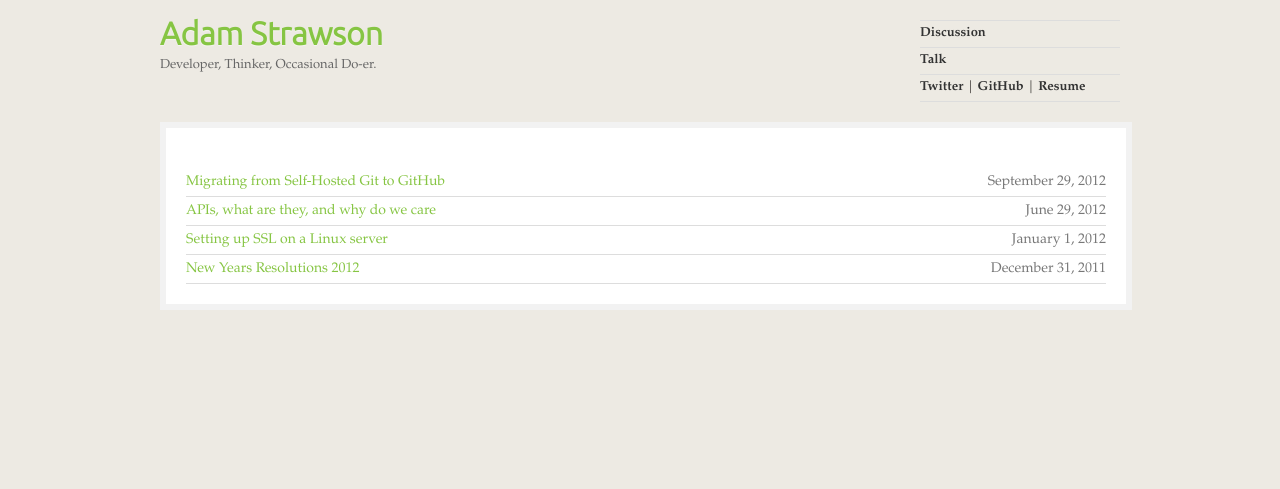
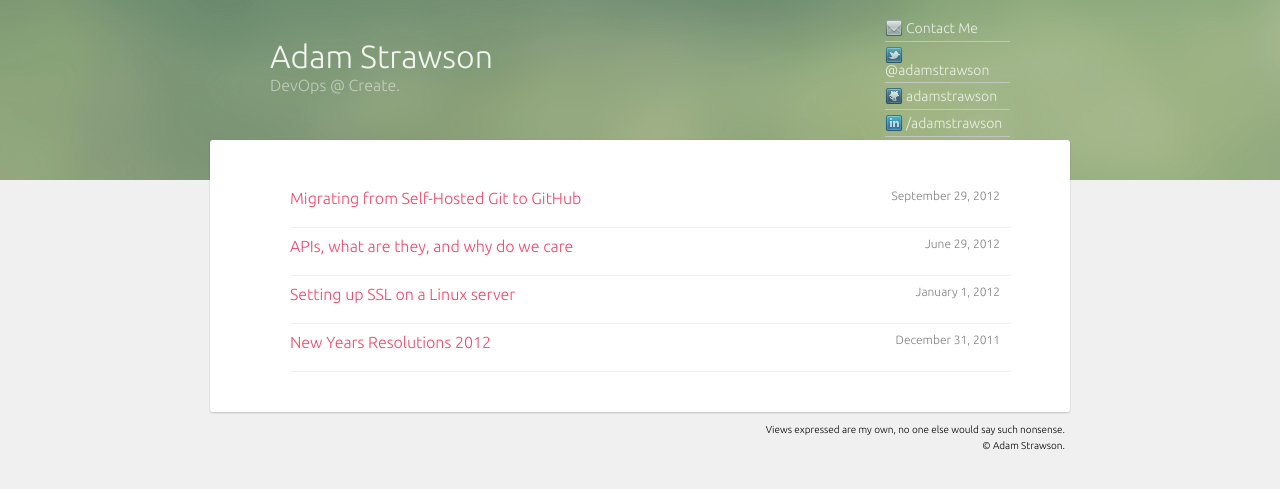
Before and after one commit to adamstrawson/adamstrawson.github.com, a Jekyll site: the page built from index.html, in a window 1280 px wide. Shown: the top 489 px of the page. Built offline with Jekyll 4.4.1, drawn with Linux system fonts in a browser that asks for light colours; Markdown is read by kramdown in place of the engine named in the settings; comment, search, counter and statistics services are not loaded.

Commit message:
2013 Redesign changes

```diff
--- a/_layouts/default.html
+++ b/_layouts/default.html
@@ -1,15 +1,20 @@
-<!DOCTYPE html>
-
-<html>
+<!doctype html>
+<html lang="en">
     <head>
         <meta charset="utf-8">
-        <title>{{ page.title }}</title>
+        <title></title>
 
-        <link rel="stylesheet" type="text/css" href="/css/reset.css" />
-        <link rel="stylesheet" type="text/css" href="/css/screen.css" />
-        <link rel="stylesheet" type="text/css" href="/css/monokai.css" />
+        <link rel="stylesheet" href="/css/reset.css">
+        <link rel="stylesheet" href="/css/screen.css">
+        <link rel="stylesheet" href="/css/monokai.css" />
+        <link href='http://fonts.googleapis.com/css?family=Ubuntu:300,400,500' rel='stylesheet' type='text/css'>
 
-        <link href='http://fonts.googleapis.com/css?family=Ubuntu:300' rel='stylesheet' type='text/css'>
+        <!--[if lt IE 9]>
+            <script src="//html5shiv.googlecode.com/svn/trunk/html5.js"></script>
+        <![endif]-->
+
+        <meta name="viewport" content="width=device-width">
+
         <script type="text/javascript">
 
           var _gaq = _gaq || [];
@@ -23,29 +28,45 @@
           })();
 
         </script>
+
     </head>
-
     <body>
 
-        <div id="container">
+        <header>
+            <div class="wrapper">
+                <div class="name">
+                    <a href="/">
+                        <h1>Adam Strawson</h1>
+                        <h2>DevOps @ Create.</h2>
+                    </a>
+                </div>
+                <div class="social">
+                    <ul>
+                        <li><a href="/contact" title="Contact Adam Strawson"><i class="icon-email"></i>Contact Me</a></li>
+                        <li><a href="https://twitter.com/adamstrawson" title="Twitter: Adam Strawson" target="_blank"><i class="icon-twitter"></i>@adamstrawson</a></li>
+                        <li><a href="https://github.com/adamstrawson" title="GitHub: Adam Strawson" target="_blank"><i class="icon-github"></i>adamstrawson</a></li>
+                        <li><a href="https://linkedin.com/in/adamstrawson" title="Linkedin: Adam Strawson" target="_blank"><i class="icon-linkedin"></i>/adamstrawson</a></li>
+                    </ul>
+                </div>
+            </div>
+        </header>
 
-            <div class="header">
-                <a href="/" class="logo">Adam Strawson</a>
-
-                <ul class="nav">
-                    <li><a href="/">Discussion</a></li>
-                    <li><a href="/talk">Talk</a></li>
-                    <li><a href="http://twitter.com/adamstrawson" target="_blank">Twitter</a> | <a href="http://github.com/adamstrawson" target="_blank">GitHub</a> | <a href="http://adamstrawson.github.com/resume/" target="_blank">Resume</a></li>
-                </ul>
-
-                <p>
-                    Developer, Thinker, Occasional Do-er.
-                </p>
+        <div id="content">
+            {{ content }}
         </div>
 
-            <div class="main">
-                {{ content }}
-            </div>
-        </div>
+        <footer>
+            <p>Views expressed are my own, no one else would say such nonsense.<br />
+            &copy; Adam Strawson.</p>
+        </footer>
+        <script type="text/javascript">
+        var disqus_shortname = 'adamstrawson';
+        (function () {
+            var s = document.createElement('script'); s.async = true;
+            s.type = 'text/javascript';
+            s.src = 'http://' + disqus_shortname + '.disqus.com/count.js';
+            (document.getElementsByTagName('HEAD')[0] || document.getElementsByTagName('BODY')[0]).appendChild(s);
+        }());
+        </script>
     </body>
 </html>
--- a/css/screen.css
+++ b/css/screen.css
@@ -7,85 +7,229 @@
 */
 
 body {
-    background: #EDEAE3;
-    color: #34302D;
-    font-family: "Palatino Linotype", "Book Antiqua", Palatino, serif;
-    font-size: 14px;
-    line-height: 26px;
+    background: #F0F0F0;
+    font-family: 'Ubuntu', sans-serif;
+    font-weight: 300;
 }
 
-a {
-    color: #86C543;
+header {
+    height: 180px;
+    width: 100%;
+    background: #ccc url(../images/bg.jpg) repeat-x top left;
 }
 
-a:hover {
+#content {
+    width: 740px;
+    padding: 50px 60px 30px;
+    margin: 0 auto;
+    margin-top: -40px;
+    background: white;
+    border-radius: 3px;
+    border-color: #000;
+    box-shadow: 0 1px 2px rgba(0, 0, 0, .2);
+    margin-bottom: 10px;
+}
+
+.icon-calendar {
+    display: inline-block;
+    width: 14px;
+    height: 14px;
+    padding-right: 5px;
+    line-height: 14px;
+    vertical-align: text-top;
+    background-image: url("../images/glyphicons-halflings.png");
+    background-position: -192px -120px;
+    background-repeat: no-repeat;
+}
+
+.icon-comment {
+    display: inline-block;
+    width: 14px;
+    height: 14px;
+    padding-right: 5px;
+    line-height: 14px;
+    vertical-align: text-top;
+    background-image: url("../images/glyphicons-halflings.png");
+    background-position: -240px -120px;
+    background-repeat: no-repeat;
+}
+.icon-email {
+    display: inline-block;
+    width: 16px;
+    height: 16px;
+    padding-right: 5px;
+    line-height: 14px;
+    vertical-align: text-top;
+    background-image: url("../images/email.png");
+    background-repeat: no-repeat;
+}
+.icon-twitter {
+    display: inline-block;
+    width: 16px;
+    height: 16px;
+    padding-right: 5px;
+    line-height: 14px;
+    vertical-align: text-top;
+    background-image: url("../images/twitter.png");
+    background-repeat: no-repeat;
+}
+.icon-github {
+    display: inline-block;
+    width: 16px;
+    height: 16px;
+    padding-right: 5px;
+    line-height: 14px;
+    vertical-align: text-top;
+    background-image: url("../images/github.png");
+    background-repeat: no-repeat;
+}
+.icon-linkedin {
+    display: inline-block;
+    width: 16px;
+    height: 16px;
+    padding-right: 5px;
+    line-height: 14px;
+    vertical-align: text-top;
+    background-image: url("../images/linkedin.png");
+    background-repeat: no-repeat;
+}
+
+.comments a {
+    text-decoration: none;
+    color: #000;
+}
+
+#content span {
+    font-size: 12px;
+    opacity: .5;
+    margin-right: 10px;
+}
+
+#content h1 {
+    font-size: 36px;
+    font-weight: 300;
+    color: #FE4365;
+    margin-bottom: 40px;
+    margin-top: 20px;
+}
+
+#content p {
+    margin-bottom: 20px;
+    line-height: 24px;
+}
+
+#content a {
+    color: #83AF9B;
+    text-decoration: none;
+}
+#content a:hover {
+    text-decoration: underline;
+}
+
+#posts li {
+    list-style: none;
+    border-bottom: 1px solid #F0F0F0;
+    height: 25px;
+    margin-bottom: 10px;
+}
+
+#posts li a {
+    text-decoration: none;
+    font-weight: 300;
+}
+
+#posts li h2 {
+    float: left;
+    width: 450px;
+    color: #FE4365;
+    max-width: 75%;
+    font-weight: 300;
+}
+#posts li span.date {
+    float: right;
+    width: 150px;
+    max-width: 25%;
+    text-align: right;
+    color: #000;
+}
+
+header a {
     text-decoration: none;
 }
 
-img {
-    border: 10px solid #ccc;
-    text-align: center;
+.wrapper {
+    width: 740px;
+    margin: 0 auto;
 }
 
-h1 a {
-    color: #FCB040;
-    text-decoration: none;
+.name {
+    float: left;
+}
+.name a {
+    color: #fff;
+}
+.social {
+    float: right;
+    color: #fff;
+    font-weight: 300;
+    margin-top: 20px;
+}
+.social ul li {
+    width: 125px;
+    font-size: 14px;
+    list-style: none;
+    border-bottom: 1px solid #CCC;
+    color: #FFF;
+    opacity: 0.8;
+    padding-bottom: 5px;
+    margin-bottom: 5px;
+}
+.social ul li a {
+    color: #FFF;
+}
+.social ul li a:hover {
+    text-decoration: underline;
+}
+header h1 {
+    opacity: 0.9;
+    font-size: 32px;
+    font-weight: 300;
+    padding-top: 40px;
+}
+header h2 {
+    opacity: 0.5;
+    font-size: 16px;
+    font-weight: 300;
+    padding-top: 5px;
 }
 
-h1, h2 {
-    border-bottom: 1px solid #ddd;
-    font-family: 'Ubuntu', sans-serif;
-    font-size: 60px;
-    font-weight: normal;
-    text-shadow: 0 1px 1px rgba(255, 255, 255, 0.5);
+header .social {
+    float:right;
 }
 
-h1 {
-    color: #fcb040;
-    font-size: 32px;
-    font-weight: bold;
-    margin: 0 0 3px 0;
-    padding: 0 0 20px 0;
+footer {
+    width: 850px;
+    margin: 0 auto;
+    margin-bottom: 20px;
+}
+footer p {
+    font-size: 10px;
+    text-align: right;
+    line-height: 16px;
 }
 
-h2 {
-    color: #4cc6f3;
-    font-size: 30px;
-    margin: 0 0 8px 0;
-    padding: 0 0 8px 0;
+#content ul, #content ol {
+    margin-left: 20px;
 }
 
-h2 a {
-    text-decoration: none;
-}
-
-p {
-    margin: 0 0 14px 0;
-}
-
-p:last-child {
-    margin: 0;
-}
-
-blockquote {
-    border: 1px solid #ccc;
-    background-color: #fafafa;
-    font-size: 14px;
-    font-style: italic;
-    margin: 0 0 22px 0;
-    overflow: auto;
-    padding: 11px 15px 12px;
-}
-
-code, pre {
-    font-family: Consolas, Menlo, "Courier New", monospace;
-    font-size: 14px;
+#content ul li, #content ol li {
+    padding-bottom: 12px;
 }
 
 pre {
-    background-color: #fafafa;
-    border: 1px solid #d5d5d5;
-    border-left: 10px solid #d5d5d5;
+    background-color: #FAFAFA;
+    border: 1px solid #D5D5D5;
+    border-left: 10px solid #D5D5D5;
     font-family: Consolas, Menlo, "Courier New", monospace;
     font-size: 14px;
     line-height: 20px;
@@ -94,159 +238,3 @@ pre {
     overflow-x: auto;
     padding: 11px 15px 12px;
 }
-
-pre::-webkit-scrollbar {
-    height: 25px;
-}
-
-pre::-webkit-scrollbar-button:start,
-pre::-webkit-scrollbar-button:end {
-    display: none;
-}
-
-pre::-webkit-scrollbar-track-piece  {
-    background-color: #eee;
-}
-
-pre::-webkit-scrollbar-thumb {
-    background-color: #bbb;
-    border: 7px solid #eee;
-    -webkit-background-clip: padding-box;
-    -webkit-border-radius: 12px;
-}
-
-p code,
-li code {
-    border: 1px solid #ccc;
-    background-color: #fafafa;
-    font-size: 14px;
-    line-height: 20px;
-    padding: 1px 5px;
-    white-space: nowrap;
-}
-
-ul,
-ol {
-    list-style: inside;
-    margin: 0 0 22px 12px;
-}
-
-li {
-    margin: 0 0 5px 0;
-}
-
-#container {
-    width: 960px;
-    margin: 20px auto;
-    padding: 0;
-}
-
-.header {
-    font-size: 13px;
-    float: left;
-    padding: 0 0 20px 0;
-    width: 100%;
-}
-
-.header .logo {
-    color: #86C543;
-    font-family: 'Ubuntu', sans-serif;
-    font-size: 32px;
-    font-weight: bold;
-    text-decoration: none;
-    text-shadow: 0 1px 1px rgba(255, 255, 255, 0.5);
-}
-
-.header p {
-    color: #666;
-    line-height: 20px;
-    margin: 0 0 10px 0;
-}
-
-.main {
-    background: #fff;
-    float: left;
-    padding: 20px;
-    width: 920px;
-    border: 6px solid rgba(230,230,230,0.5);
-}
-
-ul.nav {
-    float: right;
-    width: 200px;
-    margin: 0px 0 0px 0;
-    border-top :1px solid #ddd;
-}
-
-ul.nav li {
-    list-style-type: none;
-    margin: 0;
-    padding: 0px 0;
-    border-bottom: 1px solid #ddd;
-}
-
-ul.nav li a {
-    color: #333;
-    font-weight: bold;
-    text-decoration: none;
-}
-
-ul.nav li a:hover {
-    color: #000;
-}
-
-.related {
-    margin-top: 20px;
-}
-
-.related ul {
-    margin: 0;
-    padding: 0;
-}
-.related li {
-    border-bottom: 1px solid #ddd;
-    color: #777;
-    font-size: 14px;
-    line-height: 18px;
-    list-style: none;
-    margin: 0;
-    padding: 5px 0px;
-}
-
-.related li span.date {
-    float: right;
-}
-
-.related a {
-    text-decoration: none;
-}
-
-.related a:hover {
-    text-decoration: underline;
-}
-
-.authoring {
-    color: #777;
-    font-size: 18px;
-    margin: 5px 0 0 0;
-}
-
-a.email {
-    display: block;
-    padding: 10px 12px;
-    font-size: 14px;
-    text-decoration: none;
-    color: #fff;
-    background: #4cc6f3;
-    -webkit-border-radius: 5px;
-    -moz-border-radius: 5px;
-    border-radius: 5px;
-}
-
-a.email strong {
-    color: #fff;
-}
-
-a.email:hover strong {
-    text-decoration: underline;
-}
--- a/index.html
+++ b/index.html
@@ -2,14 +2,13 @@
 layout: default
 title: Adam Strawson
 ---
-
-<div class="related">
-  <ul>
+<ul id="posts">
 {% for post in site.posts %}
 <li>
+	<a href="{{ post.url }}">
+		<h2>{{ post.title }}</h2>
   		<span class="date">{{ post.date | date: "%B %e, %Y" }}</span>
-      <a href="{{ post.url }}">{{ post.title }}</a>
+  	</a>
 </li>
 {% endfor %}
 </ul>
-</div>
```
Also changed, not shown: _layouts/post.html (+15 -9 lines), css/reset.css (+6 -22 lines), images/bg.jpg (added), images/email.png (added), images/github.png (added), images/glyphicons-halflings.png (added), images/linkedin.png (added), images/noise.gif (added), images/twitter.png (added), 1 other file. Lines whose indentation alone changed are shown as unchanged.
